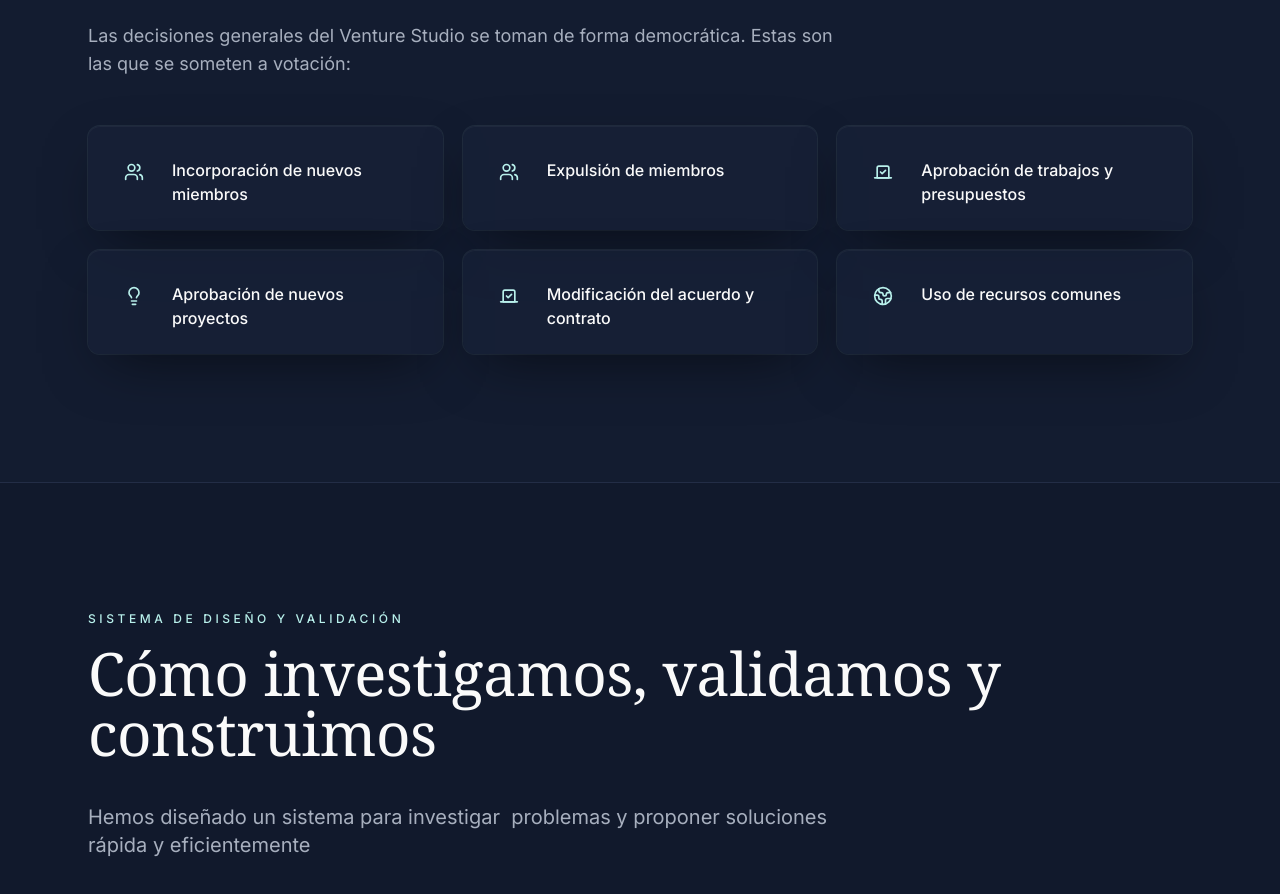
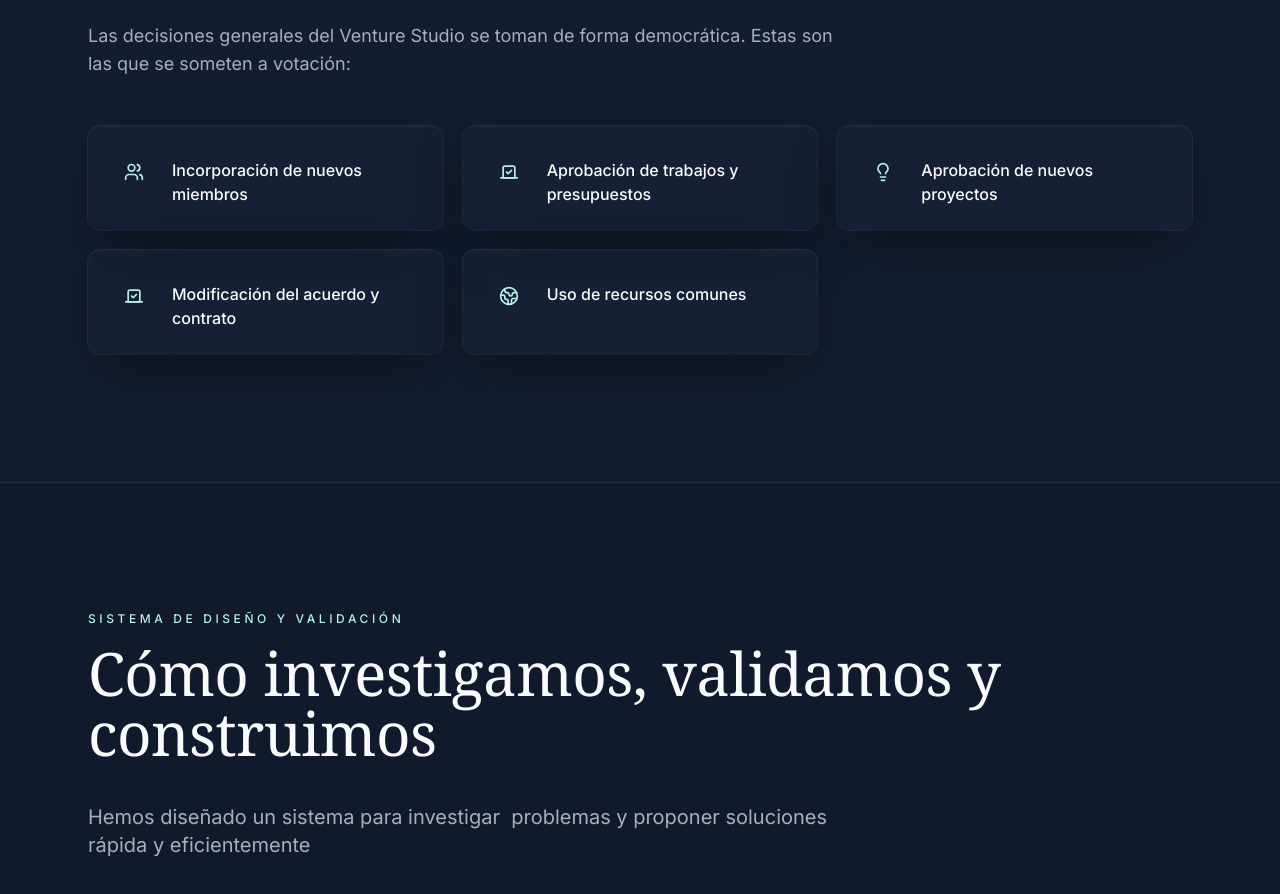
Before and after one commit to InigoLoperena/imaginebuilder, a React (Vite) app: page / in a window 1280 px wide. Shown: the part 3960-4854 px from the top of the page. Built offline with nearby package versions, Linux system fonts and the light colour scheme; a web font is replaced by a local one.

Commit message:
Changes
Co-authored-by: InigoLoperena <92813874+InigoLoperena@users.noreply.github.com>

```diff
--- a/src/pages/LandingPage.tsx
+++ b/src/pages/LandingPage.tsx
@@ -271,7 +271,6 @@ const LandingPage = () => {
           <div className="grid md:grid-cols-2 lg:grid-cols-3 gap-5">
             {[
               { icon: Users, label: "Incorporación de nuevos miembros" },
-              { icon: Users, label: "Expulsión de miembros" },
               { icon: Vote, label: "Aprobación de trabajos y presupuestos" },
               { icon: Lightbulb, label: "Aprobación de nuevos proyectos" },
               { icon: Vote, label: "Modificación del acuerdo y contrato" },
```
